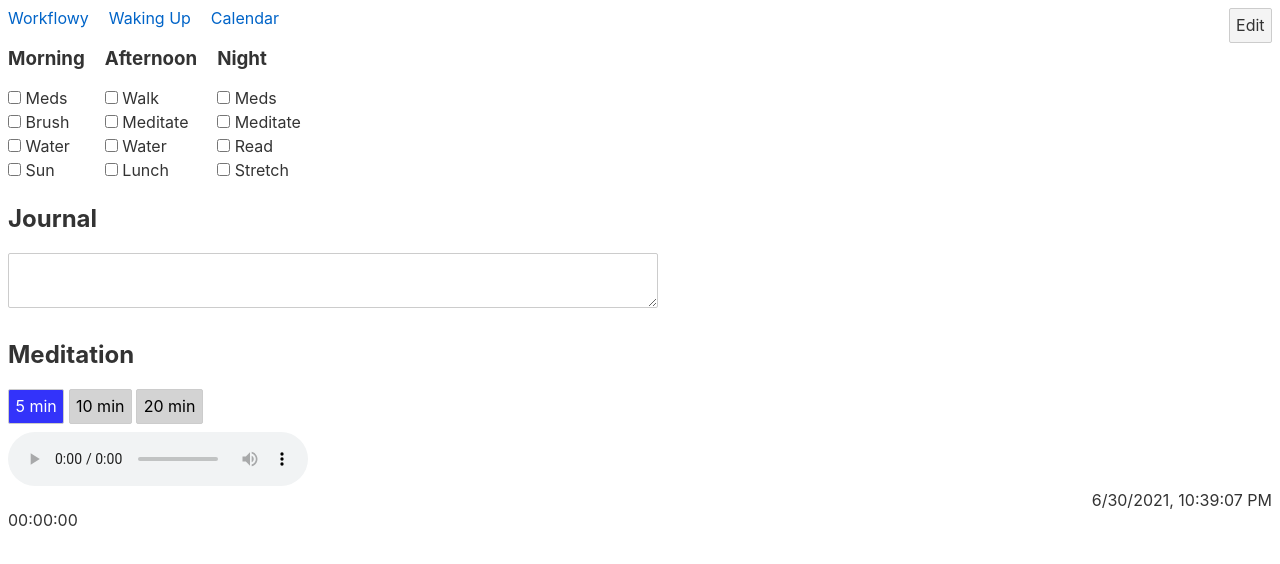
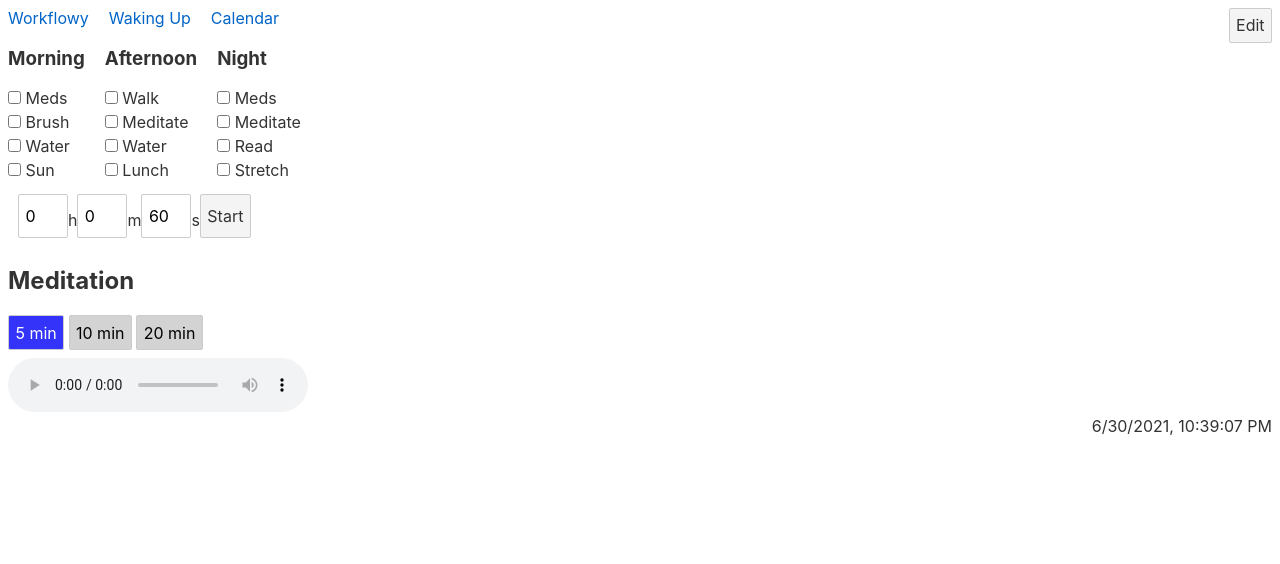
Before and after one commit to trilusa/routine-builder, a Svelte app: page / in a window 1280 px wide. Shown: the top 564 px of the page. Built offline with nearby package versions, Linux system fonts and the light colour scheme.

Commit message:
made timer work completely, got rid of store

```diff
--- a/src/App.svelte
+++ b/src/App.svelte
@@ -22,7 +22,7 @@
 														["Walk", "Meditate", "Water", "Lunch"],
 														["Meds", "Meditate", "Read", "Stretch"]]}
 						},
-						{type: TextArea, props: {}},
+						{type: Timer, props: {days: 0, hours: 0, minutes: 0, seconds:60}},
 						{type: Meditation, props: {}}
 					];
 
@@ -53,7 +53,7 @@
 	{/each}
 	</div>
 	<Clock/>
-	<Timer set_time=5000/>
+	<!-- <Timer set_time={60}/> -->
 </main>
 
 <style>
--- a/src/components/Nav.svelte
+++ b/src/components/Nav.svelte
@@ -23,7 +23,7 @@
         sites=sites;
         sites_editing=sites_editing;
 
-        console.log("from Nav:", sites, sites_editing);
+        // console.log("from Nav:", sites, sites_editing);
 
     }
 
--- a/src/components/Timer.svelte
+++ b/src/components/Timer.svelte
@@ -1,23 +1,83 @@
 <script>
-    import { onMount } from "svelte";
+    import { onDestroy } from "svelte";
     import {clock, toHuman} from "../timer.js";
 
-    export let set_time; // = 5 * 60 * 1000 //5 min in ms
-    let t0 = new Date();
-    const t = clock({interval:500});
-    let done = false;
+    export let days, hours, minutes, seconds; // = 5 * 60 * 1000 //5 min in ms
+    // let t0 = new Date();
+    // const t = clock({interval:500});
+    const INPUT = "INPUT"; const ACTIVE = "ACTIVE"; const DONE = "DONE"; const PAUSED = "PAUSED";
 
-    $: dt = $t - t0;
-    $: elapsed = set_time - dt;
-    $: time_str = toHuman(elapsed);
-    $: dt > set_time ? done=true : {};
+    let state = INPUT;
+    // let set_time = days*24*60*60 + hours*60*60 + minutes*60 + seconds;
+    let remaining;// = set_time;
+    let timer;
+
+    function onStart() {
+        remaining = days*24*60*60 + hours*60*60 + minutes*60 + seconds;
+       timer = setInterval(update, 1000);
+    //    console.log(state);
+       state = ACTIVE;
+    //    console.log(state);
+    }
+
+    function update(){
+        if(remaining > 0){
+            remaining--;
+        } else {
+            state = DONE;
+            clearInterval(timer);
+        }
+    }
+
+    function onPause(){
+        state = PAUSED;
+        clearInterval(timer);
+    }
+
+    function onReset(){
+        remaining = days*24*60*60 + hours*60*60 + minutes*60 + seconds;
+        state = INPUT;
+        clearInterval(timer);
+    }
+
+    function onUnpause(){
+        state = ACTIVE;
+        timer = setInterval(update, 1000);
+    }
+
+    onDestroy(() =>  clearInterval(timer));
+
+    $: time_str = toHuman(remaining);
+
 </script>
-<br>
 
-<div>
-    {#if !done}
-        {time_str}
-    {:else}
-        <b> Done!</b>
+<div class="flex">
+    {#if state == INPUT}
+        <!-- <input type="number" bind:value={days}>days : -->
+        <input type="number" bind:value={hours}> <p>h</p>
+        <input type="number" bind:value={minutes}> <p>m</p>
+        <input type="number" bind:value={seconds}> <p>s </p>
+        <button on:click={onStart}>Start</button>
+    {:else if state === DONE}
+        <p>{time_str}</p>
+        <button on:click={onReset}>Reset</button>
+    {:else if state === ACTIVE}
+        <p>{time_str}</p>
+        <button on:click={onPause}>Pause</button>
+        <button on:click={onReset}>Reset</button>
+    {:else if state === PAUSED}
+        <p>{time_str}</p>
+        <button on:click={onUnpause}>Restart</button>
+        <button on:click={onReset}>Reset</button>
     {/if}
 </div>
+
+<style>
+    .flex {
+        display: flex;
+        margin: 10px;
+    }
+    input {
+        width: 50px;
+    }
+</style>
--- a/src/timer.js
+++ b/src/timer.js
@@ -17,13 +17,13 @@ export const clock = function(options={}) {
   })
 }
 
-export function toHuman (ms) {
-    const seconds = Math.floor((ms / 1000) % 60);
-    const minutes = Math.floor((ms / 1000 / 60) % 60);
-    const hours = Math.floor((ms  / 1000 / 3600 ) % 24);
+export function toHuman (s) {
+    const seconds = Math.floor(s % 60);
+    const minutes = Math.floor((s / 60) % 60);
+    const hours = Math.floor((s / 3600 ) % 24);
 
-    return [hours.toString().padStart(2, '0'),
-    minutes.toString().padStart(2, '0'),
-        seconds.toString().padStart(2, '0')
-    ].join(':');
+    return [hours > 0 ? hours.toString() + ":" : '',
+            minutes.toString().padStart(2, '0') + ":",
+            seconds.toString().padStart(2, '0')
+    ].join('');
 }
```
